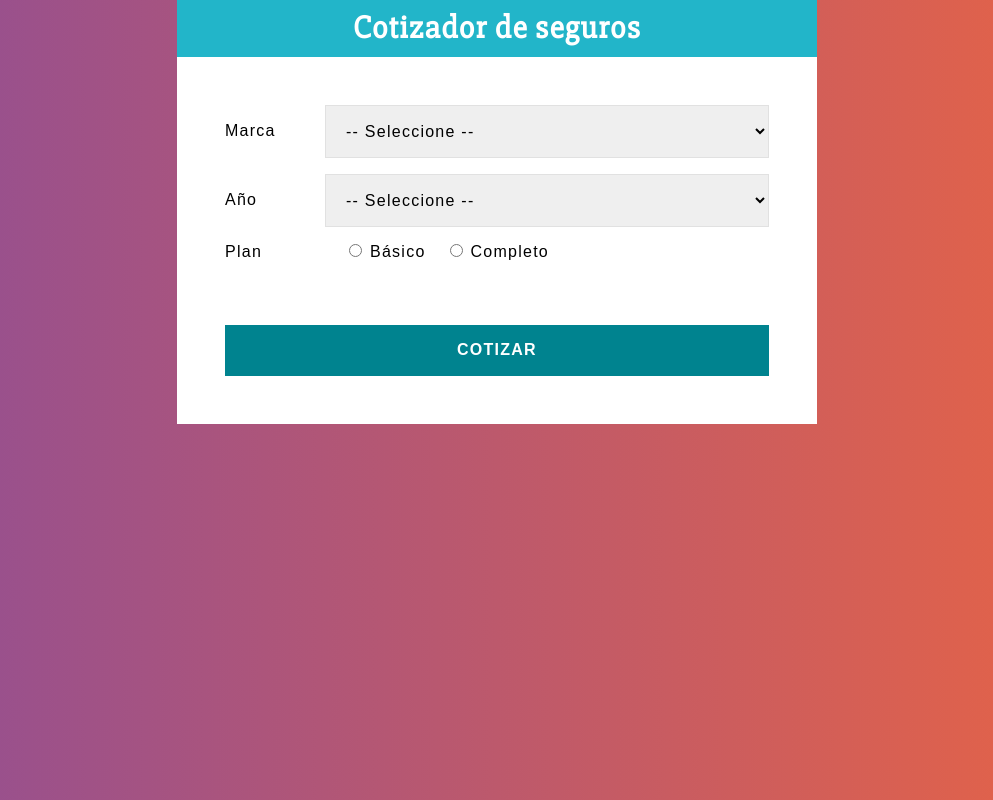
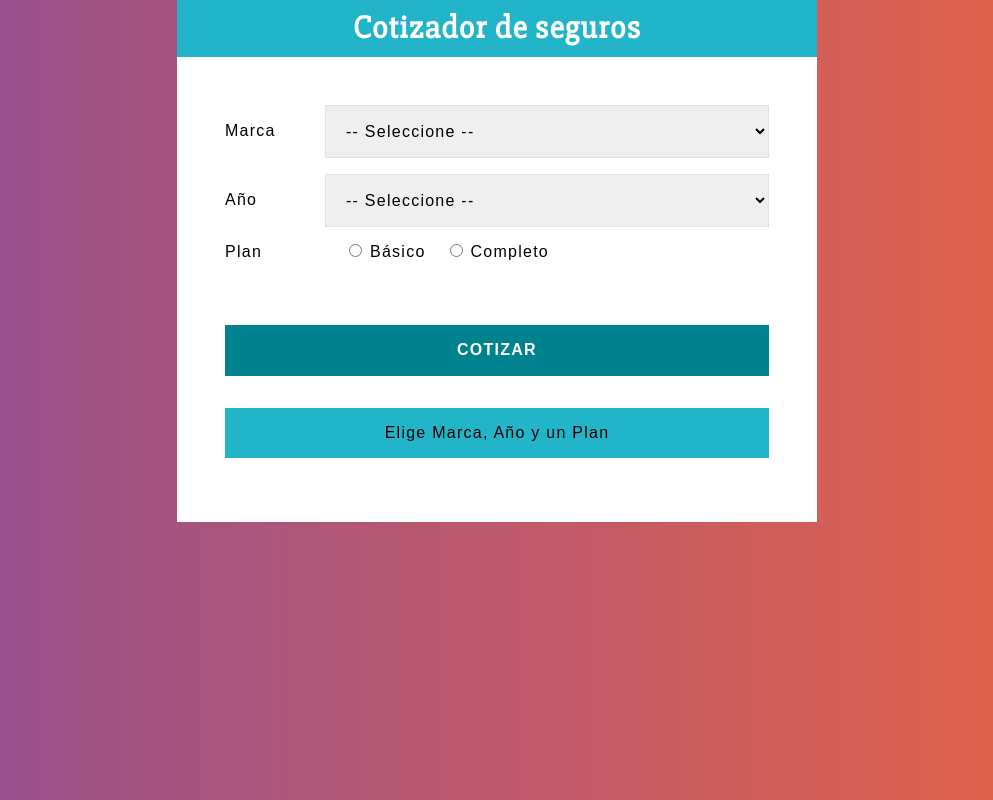
Before and after one commit to NewtonGrav/cotizador-seguros, a React (Create React App) app: page / in a window 1280 px wide. Shown: the whole page, without its empty margins (143-1136 px from the left). Built offline with nearby package versions, Linux system fonts and the light colour scheme.

Commit message:
feat: Componente Resultado

```diff
--- a/src/App.jsx
+++ b/src/App.jsx
@@ -2,6 +2,7 @@
 import Header from './components/Header';
 import Formulario from './components/Formulario';
 import Resumen from './components/Resumen';
+import Resultado from './components/Resultado';
 import styled from '@emotion/styled';
 
 const Contenedor = styled.div`
@@ -16,11 +17,11 @@
 
 function App() {
 	const [resumen, setResumen] = useState({
-		cotizacion: '',
+		cotizacion: 0,
 		datos: { marca: '', anio: '', plan: '' },
 	});
 
-	const {datos} = resumen;
+	const { cotizacion, datos } = resumen;
 
 	return (
 		<Contenedor>
@@ -30,6 +31,7 @@
 				<Formulario setResumen={setResumen} />
 
 				<Resumen datos={datos} />
+				<Resultado cotizacion={cotizacion} />
 			</ContenedorFormulario>
 		</Contenedor>
 	);
--- /dev/null
+++ b/src/components/Resultado.jsx
@@ -0,0 +1,40 @@
+import React from 'react';
+import styled from '@emotion/styled';
+
+const Mensaje = styled.p`
+	margin-top: 2rem;
+	padding: 1rem;
+	text-align: center;
+	background-color: #22b5c9;
+`;
+
+const ResultadoCotizacion = styled.div`
+	padding: 1.5rem;
+	margin-top: 1rem;
+	text-align: center;
+	background-color: #22b5c9;
+`;
+
+const CotizacionP = styled.p`
+	color: white;
+	padding: 1rem;
+	text-transform: uppercase;
+	font-weight: bold;
+	margin: 0;
+`;
+
+const Resultado = ({ cotizacion }) => {
+	return cotizacion === 0 ? (
+		<Mensaje>Elige Marca, Año y un Plan</Mensaje>
+	) : (
+		<ResultadoCotizacion>
+			<CotizacionP>
+				El total es
+				<br />
+				<br />$ {cotizacion}
+			</CotizacionP>
+		</ResultadoCotizacion>
+	);
+};
+
+export default Resultado;
```
